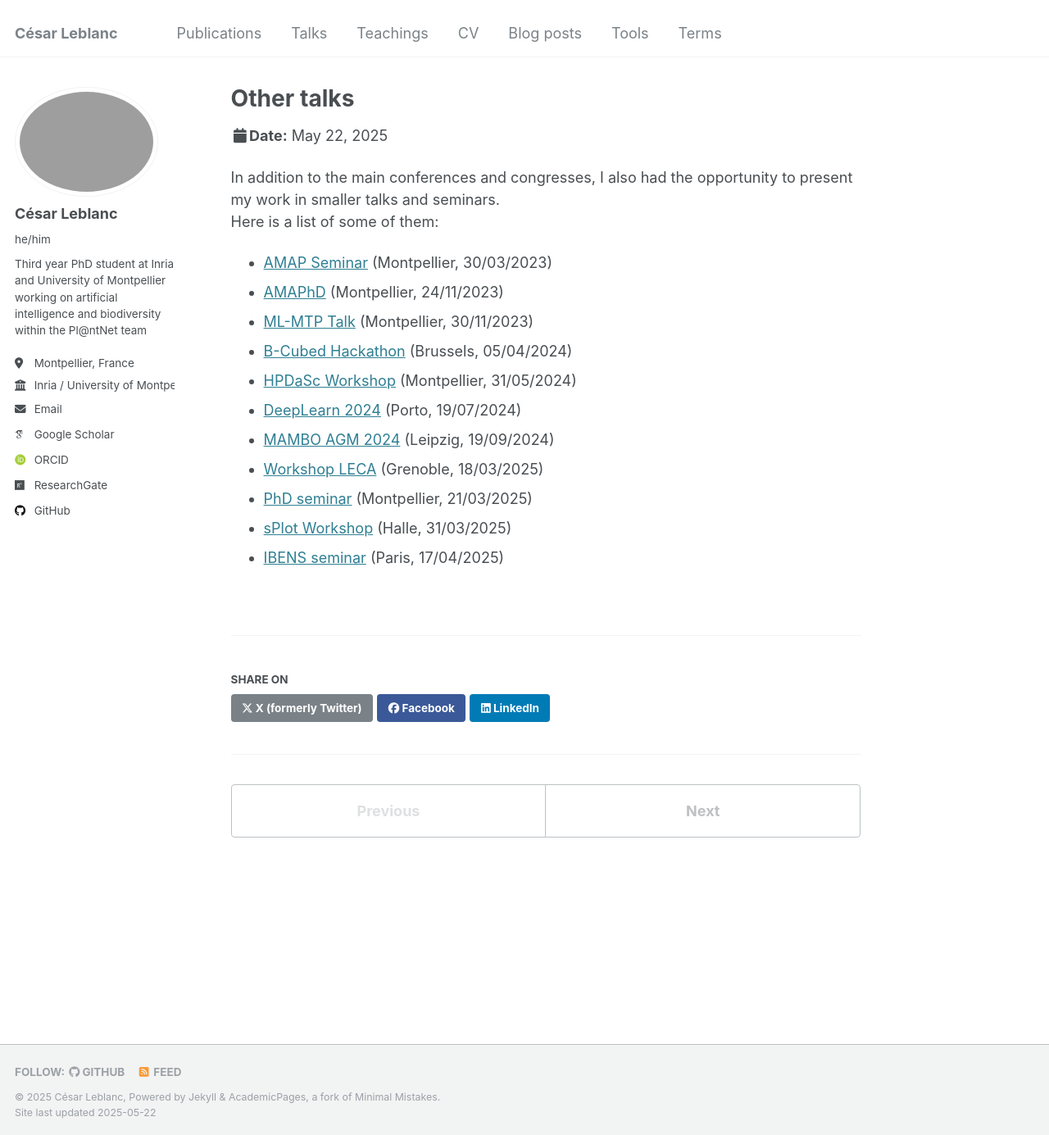
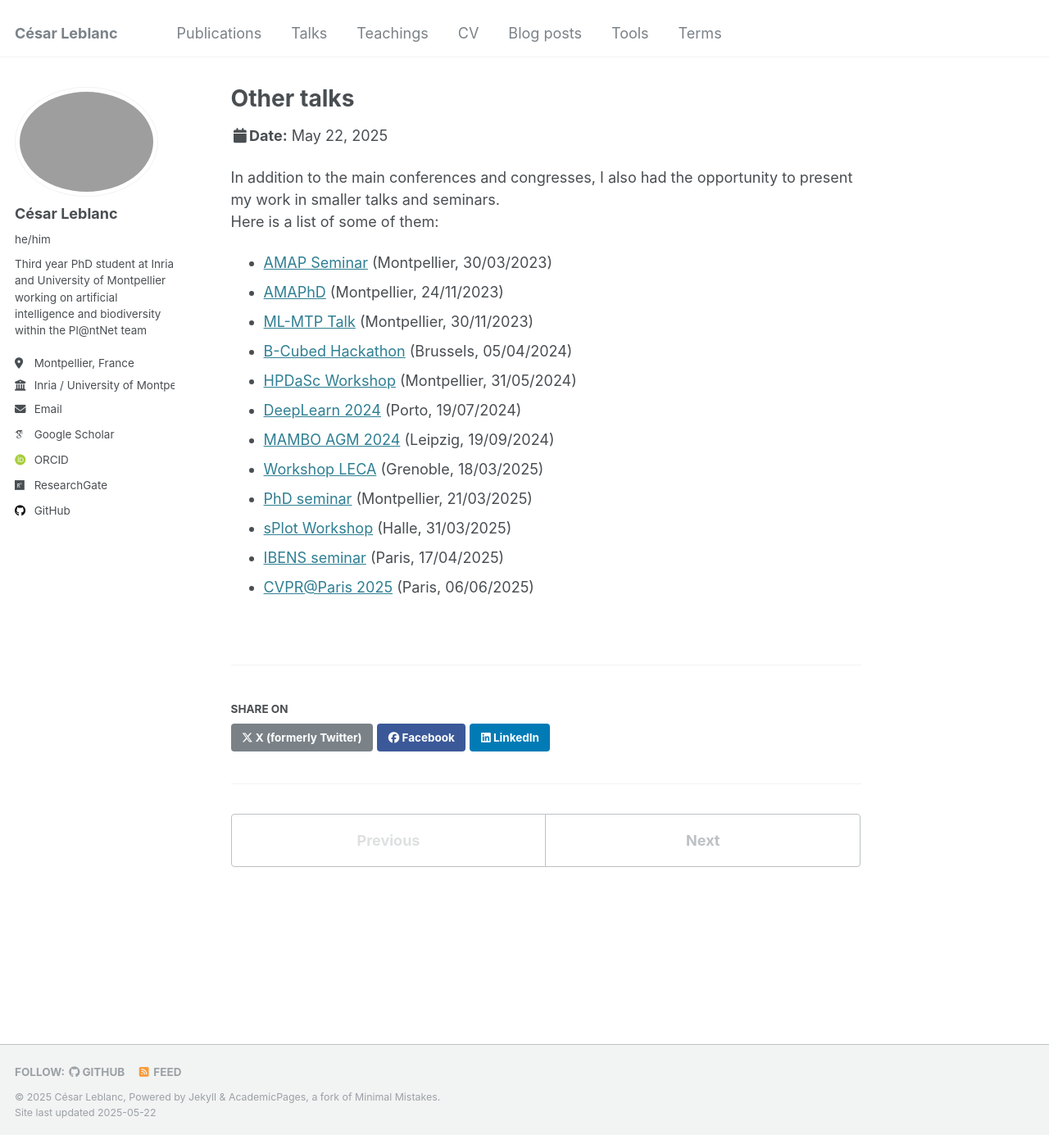
Before and after one commit to cesar-leblanc/cesar-leblanc.github.io, a Jekyll site: the page built from _talks/0000-other-talks.md, in a window 1280 px wide and 1385 px high. Shown: the whole window at 82% size. Built offline with Jekyll 4.4.1, drawn with Linux system fonts in a browser that asks for light colours; some web fonts are replaced.

Commit message:
Add CVPR@Paris 2025

```diff
--- a/_talks/0000-other-talks.md
+++ b/_talks/0000-other-talks.md
@@ -24,3 +24,4 @@ Here is a list of some of them:
 - [PhD seminar](https://phd-seminars-sam.inria.fr/) (Montpellier, 21/03/2025)
 - [sPlot Workshop](https://idiv-biodiversity.de/en/splot/default-a0c59927df.html) (Halle, 31/03/2025)
 - [IBENS seminar](https://www.ibens.bio.ens.psl.eu/spip.php?article172&lang=en) (Paris, 17/04/2025)
+- [CVPR@Paris 2025](https://cvprinparis.github.io/CVPR2025InParis/) (Paris, 06/06/2025)
```
